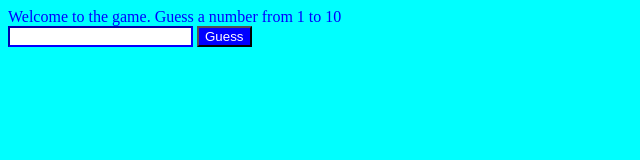
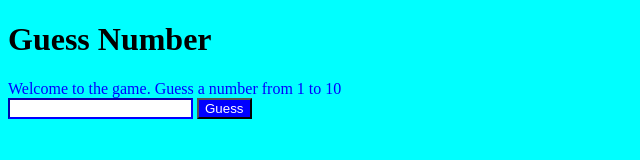
Before and after one commit to meghanataduru/GuessNumber, a plain HTML site: page index.html in a window 1280 px wide. Shown: the whole page, without its empty margins (0-640 px from the left). Drawn offline with Linux system fonts and the light colour scheme.

Commit message:
Update index.html

```diff
--- a/index.html
+++ b/index.html
@@ -13,6 +13,7 @@
 </head>
 
 <body>
+ <h1>Guess Number </h1>
     <div class="output">
         <div class="message"></div>
         <input type="number">
```
